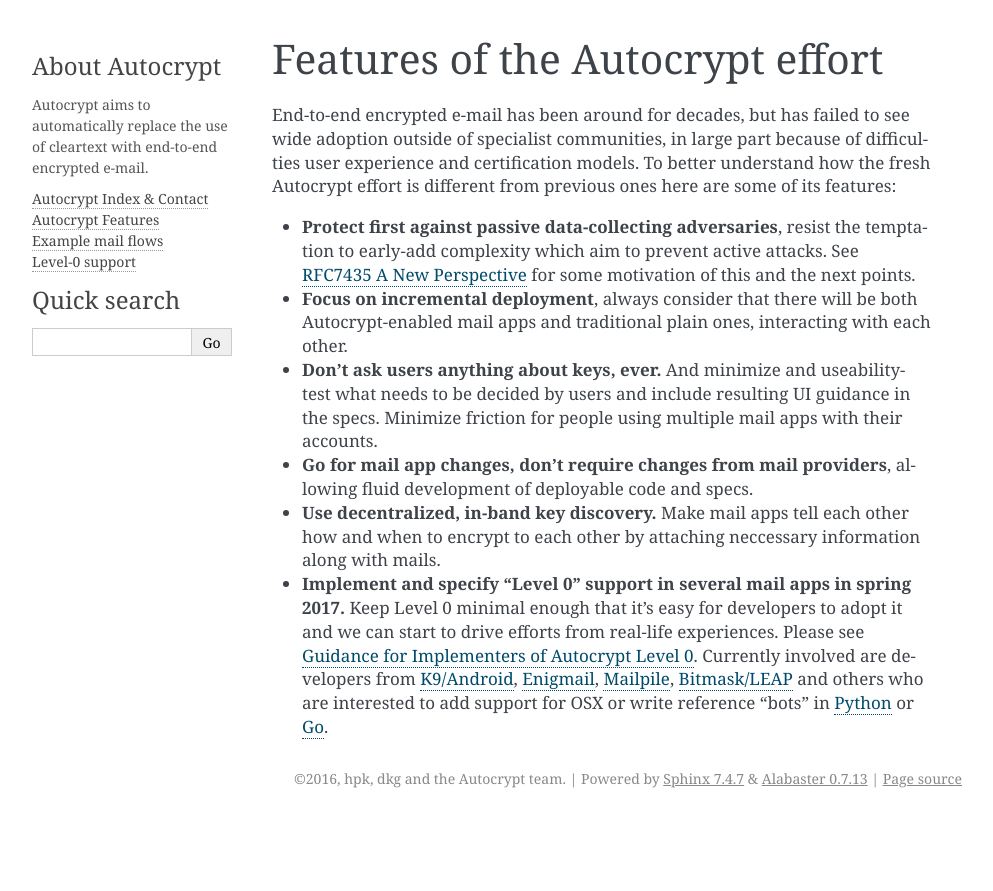
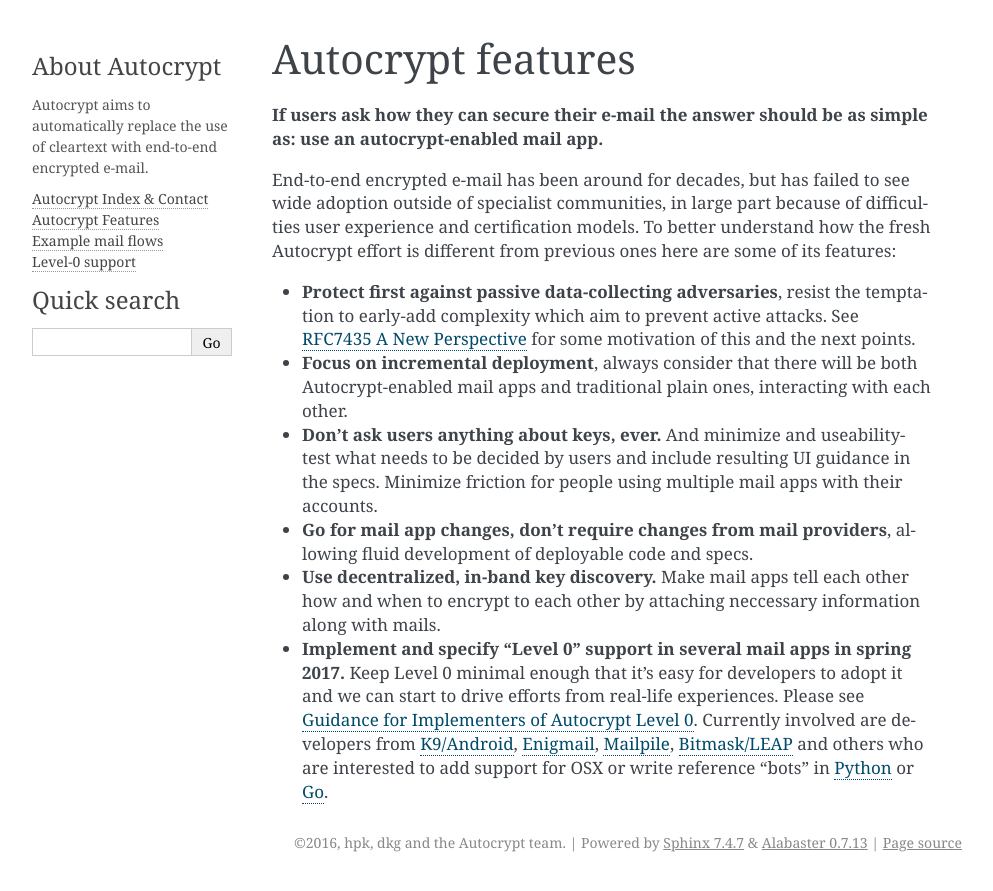
Before and after one commit to autocrypt/autocrypt, a Sphinx documentation site: the page built from doc/features.rst, in a window 1280 px wide. Shown: the top 891 px of the page, without its empty margins (148-1141 px from the left). Built offline with Sphinx 7.4.7, drawn with Linux system fonts in a browser that asks for light colours.

Commit message:
mention a dkg sentence

```diff
--- a/doc/features.rst
+++ b/doc/features.rst
@@ -1,6 +1,9 @@
 
-Features of the Autocrypt effort
+Autocrypt features
 --------------------------------
+
+**If users ask how they can secure their e-mail the answer
+should be as simple as: use an autocrypt-enabled mail app.**
 
 End-to-end encrypted e-mail has been around for decades, but has failed
 to see wide adoption outside of specialist communities, in large part
```
